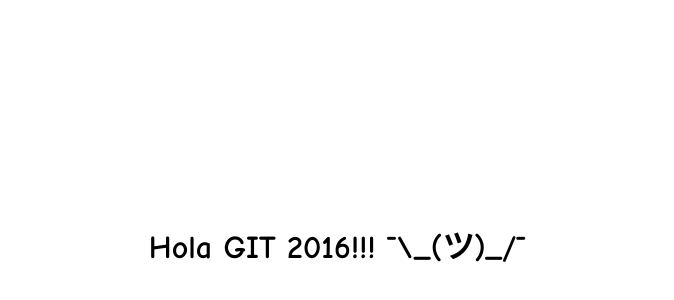
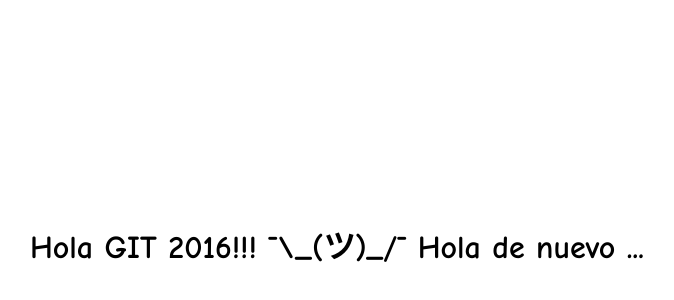
Before and after one commit to gillchristian/git-workshop, a plain HTML site: page index.html in a window 1280 px wide. Shown: the part 156-456 px from the top of the page, without its empty margins (303-977 px from the left). Drawn offline with Linux system fonts and the light colour scheme.

```diff
--- a/index.html
+++ b/index.html
@@ -10,4 +10,6 @@
 </style>
 <h1>
   Hola GIT 2016!!! ¯\_(ツ)_/¯
+  Hola de nuevo
+  ...
 </h1>
```
